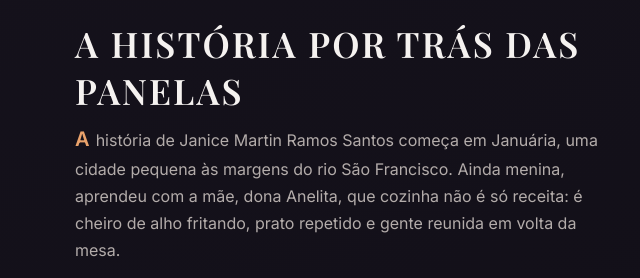
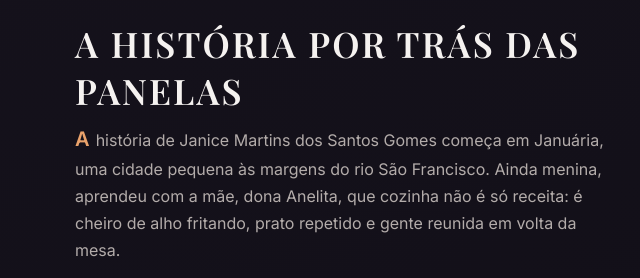
Before and after one commit to ElinoMachado/delicias-da-tia-jane, a plain HTML site: page index.html in a window 1280 px wide. Shown: the part 880-1158 px from the top of the page, 531-1171 px from the left. Drawn offline with nearby package versions, Linux system fonts and the light colour scheme.

Commit message:
janice martins

```diff
--- a/index.html
+++ b/index.html
@@ -142,7 +142,7 @@
       </h2>
 
       <p class="about__paragraph">
-  A história de Janice Martin Ramos Santos começa em Januária, uma cidade
+  A história de Janice Martins dos Santos Gomes começa em Januária, uma cidade
   pequena às margens do rio São Francisco. Ainda menina, aprendeu com a mãe,
   dona Anelita, que cozinha não é só receita: é cheiro de alho fritando,
   prato repetido e gente reunida em volta da mesa.
```
